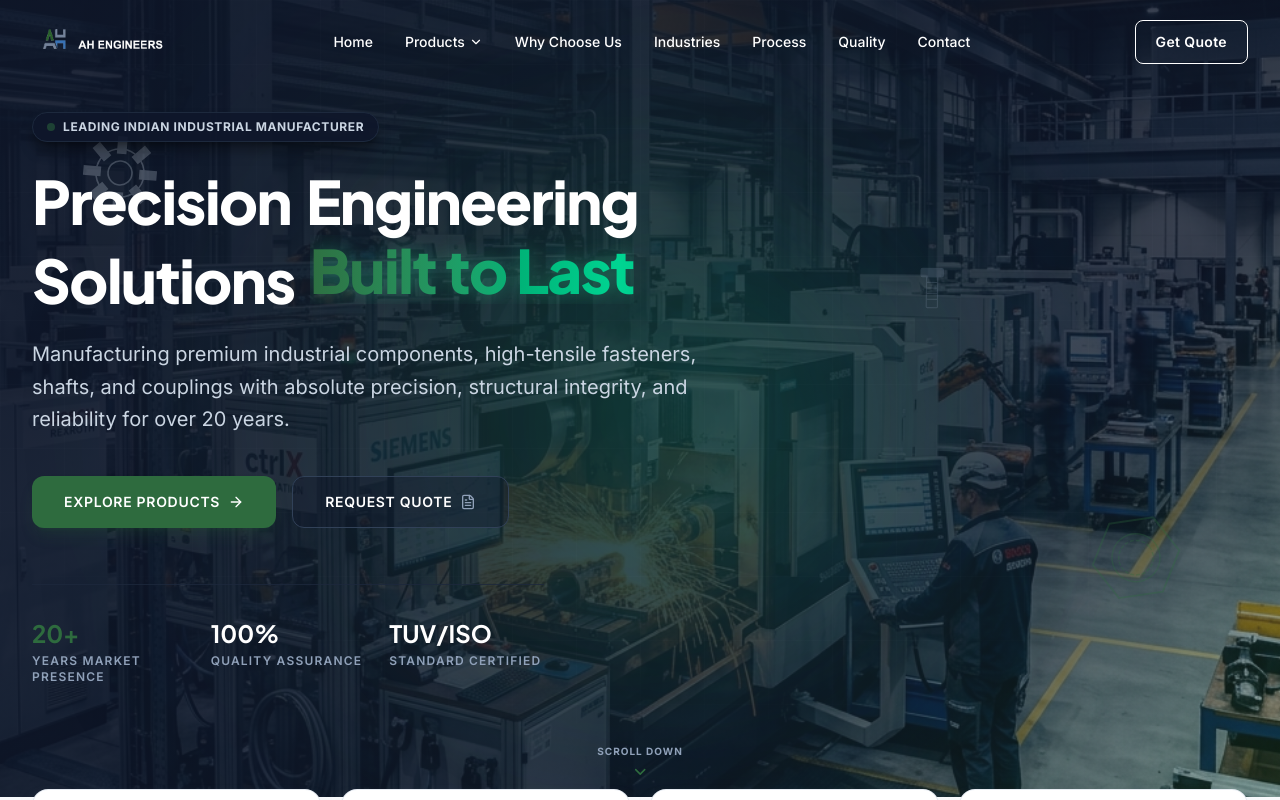
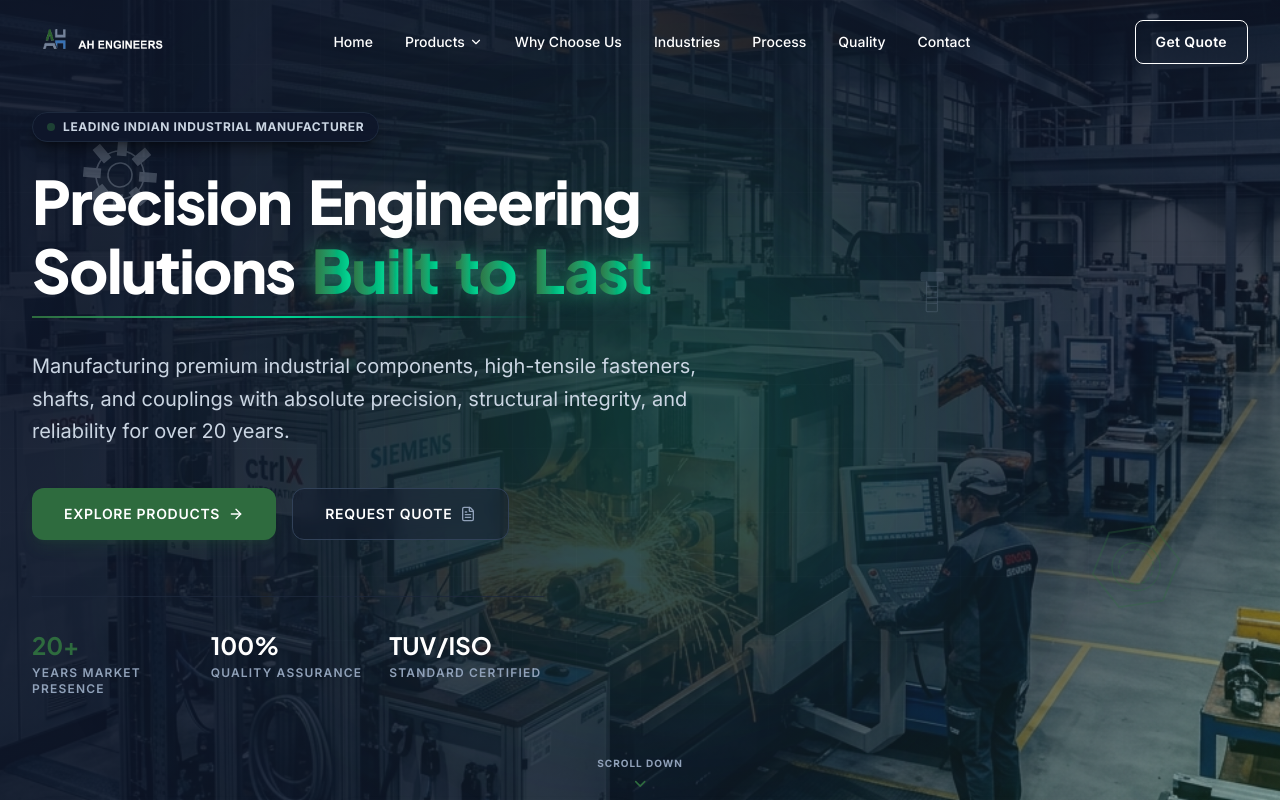
Before and after one commit to prey-patel/AH-ENGINEERS, a Next.js app: page / in a window 1280 px wide. Shown: the top 800 px of the page. Built offline with nearby package versions, Linux system fonts and the light colour scheme.

Commit message:
Implement Concept 1 Pro with 3D Split-Flap letter tumbler, molten forge cooling effect, impact shockwave flare, and laser underline draw

```diff
--- a/src/components/sections/Hero.tsx
+++ b/src/components/sections/Hero.tsx
@@ -28,6 +28,77 @@ const itemVariants: Variants = {
     },
   },
 };
+
+// Enhancement 1 & 2: 3D Split-Flap Letter Tumbler with Molten-to-Emerald Cooling
+interface LetterTumblerProps {
+  text: string;
+  isHighlight?: boolean;
+  wordIndex: number;
+  startDelay: number;
+}
+
+function LetterTumbler({ text, isHighlight = false, wordIndex, startDelay }: LetterTumblerProps) {
+  return (
+    <span className="inline-block whitespace-nowrap mr-[0.28em] [perspective:1000px] [transform-style:preserve-3d]">
+      {text.split("").map((char, charIdx) => {
+        const letterDelay = startDelay + wordIndex * 0.12 + charIdx * 0.03;
+
+        return (
+          <motion.span
+            key={charIdx}
+            initial={{
+              opacity: 0,
+              rotateX: -95,
+              y: 28,
+              scale: 0.85,
+            }}
+            animate={{
+              opacity: 1,
+              rotateX: 0,
+              y: 0,
+              scale: 1,
+            }}
+            transition={{
+              duration: 0.75,
+              delay: letterDelay,
+              type: "spring",
+              stiffness: 130,
+              damping: 14,
+            }}
+            style={{
+              transformOrigin: "top center",
+              display: "inline-block",
+              backfaceVisibility: "hidden",
+            }}
+          >
+            {isHighlight ? (
+              <motion.span
+                initial={{
+                  color: "#fffbeb",
+                  filter: "drop-shadow(0 0 25px #f59e0b) brightness(2.5)",
+                }}
+                animate={{
+                  color: "transparent",
+                  filter: "drop-shadow(0 0 10px rgba(52, 211, 153, 0.5)) brightness(1)",
+                }}
+                transition={{
+                  delay: letterDelay + 0.35,
+                  duration: 1.4,
+                  ease: "easeOut",
+                }}
+                className="bg-gradient-to-r from-primary via-emerald-400 to-primary bg-clip-text text-transparent bg-[length:200%_auto] animate-gradient-slow font-black inline-block"
+              >
+                {char}
+              </motion.span>
+            ) : (
+              <span className="text-white font-black">{char}</span>
+            )}
+          </motion.span>
+        );
+      })}
+    </span>
+  );
+}
 
 export default function Hero() {
   // Mouse position values for 3D parallax effects on floating components
@@ -103,8 +174,7 @@ export default function Hero() {
       {/* 3. Grid Overlay for Industrial Aesthetic */}
       <div className="absolute inset-0 bg-[linear-gradient(to_right,#ffffff03_1px,transparent_1px),linear-gradient(to_bottom,#ffffff03_1px,transparent_1px)] bg-[size:4rem_4rem] [mask-image:radial-gradient(ellipse_70%_60%_at_50%_40%,#000_70%,transparent_100%)] pointer-events-none" />
 
-      {/* 4. Floating 3D Engineering Elements (Gears, Hex Nut, Bolts) with Gentle Motion on All Devices */}
-      {/* Gear SVG 1 */}
+      {/* 4. Floating 3D Engineering Elements */}
       <motion.div
         style={{ x: floatX1, y: floatY1 }}
         animate={{ y: [0, -16, 0], rotate: [0, 360] }}
@@ -131,7 +201,6 @@ export default function Hero() {
         </svg>
       </motion.div>
 
-      {/* Hex Nut SVG 2 */}
       <motion.div
         style={{ x: floatX2, y: floatY2 }}
         animate={{ y: [0, 20, 0], rotate: [0, -360] }}
@@ -148,7 +217,6 @@ export default function Hero() {
         </svg>
       </motion.div>
 
-      {/* Structural Bolt SVG 3 */}
       <motion.div
         style={{ x: floatX3, y: floatY3 }}
         animate={{ y: [0, -14, 0], rotate: [0, 12, -12, 0] }}
@@ -168,98 +236,83 @@ export default function Hero() {
         </svg>
       </motion.div>
 
-      {/* 5. Main Content Area with Staggered Framer Motion Animations */}
+      {/* 5. Main Content Area with Concept 1 Pro Enhancements */}
       <div className="relative z-10 max-w-7xl mx-auto px-4 sm:px-6 md:px-8 w-full">
-        <motion.div
-          className="max-w-3xl"
-          variants={containerVariants}
-          initial="hidden"
-          animate="visible"
-        >
+        <div className="max-w-3xl">
           {/* Badge */}
-          <motion.div variants={itemVariants}>
+          <motion.div
+            initial={{ opacity: 0, y: 15 }}
+            animate={{ opacity: 1, y: 0 }}
+            transition={{ duration: 0.8, delay: 0.1 }}
+          >
             <div className="inline-flex items-center gap-2 px-3.5 py-1.5 rounded-full bg-slate-900/90 border border-slate-800 text-xs font-bold uppercase tracking-wider text-slate-300 mb-6 shadow-lg shadow-black/40 backdrop-blur-md">
               <span className="w-2 h-2 rounded-full bg-primary animate-pulse" />
               Leading Indian Industrial Manufacturer
             </div>
           </motion.div>
 
-          {/* Concept 2: CNC Laser-Scan Engraving Effect Container */}
+          {/* Concept 1 Pro: 3D Split-Flap Letter Tumbler Animated Heading */}
           <div className="relative">
-            {/* Moving Glowing Laser Scanline Sweep */}
-            <motion.div
-              initial={{ y: "0%", opacity: 0 }}
-              animate={{
-                y: ["0%", "100%"],
-                opacity: [0, 1, 1, 0],
-              }}
-              transition={{
-                duration: 2.0,
-                ease: "easeInOut",
-                delay: 0.2,
-              }}
-              className="absolute left-0 right-0 h-[2px] bg-gradient-to-r from-transparent via-emerald-400 to-transparent shadow-[0_0_20px_#34d399] z-20 pointer-events-none"
-            />
+            <h1 className="text-4xl sm:text-5xl lg:text-6xl font-heading font-black tracking-tight leading-[1.15] text-white mb-2">
+              <LetterTumbler text="Precision" wordIndex={0} startDelay={0.25} />
+              <LetterTumbler text="Engineering" wordIndex={1} startDelay={0.25} />
+              <br className="hidden sm:inline" />
+              <LetterTumbler text="Solutions" wordIndex={2} startDelay={0.25} />
 
-            {/* Laser Engraved Heading */}
-            <h1 className="text-4xl sm:text-5xl lg:text-6xl font-heading font-black tracking-tight leading-[1.15] text-white mb-6">
-              {[
-                { word: "Precision", breakAfter: false },
-                { word: "Engineering", breakAfter: true },
-                { word: "Solutions", breakAfter: false },
-              ].map((item, idx) => (
-                <span key={idx} className="inline-block">
-                  <motion.span
-                    initial={{ opacity: 0, filter: "drop-shadow(0 0 25px #34d399) brightness(2.5)", y: 12 }}
-                    animate={{ opacity: 1, filter: "drop-shadow(0 0 0px transparent) brightness(1)", y: 0 }}
-                    transition={{
-                      duration: 0.7,
-                      delay: 0.3 + idx * 0.18,
-                      ease: "easeOut",
-                    }}
-                    className="inline-block mr-[0.25em] text-white"
-                  >
-                    {item.word}
-                  </motion.span>
-                  {item.breakAfter && <br className="hidden sm:inline" />}
-                </span>
-              ))}
+              <span className="relative inline-block">
+                <LetterTumbler text="Built" isHighlight wordIndex={3} startDelay={0.25} />
+                <LetterTumbler text="to" isHighlight wordIndex={4} startDelay={0.25} />
+                <LetterTumbler text="Last" isHighlight wordIndex={5} startDelay={0.25} />
 
-              {/* Built to Last Laser Beam Highlight */}
-              <span className="relative inline-block overflow-hidden">
-                <motion.span
-                  initial={{ opacity: 0, filter: "drop-shadow(0 0 35px #34d399) brightness(3)", scale: 0.94 }}
-                  animate={{ opacity: 1, filter: "drop-shadow(0 0 10px rgba(52, 211, 153, 0.4)) brightness(1)", scale: 1 }}
-                  transition={{ duration: 0.9, delay: 0.95, ease: "easeOut" }}
-                  className="bg-gradient-to-r from-primary via-emerald-400 to-primary bg-clip-text text-transparent bg-[length:200%_auto] animate-gradient-slow font-black inline-block"
-                >
-                  Built to Last
-                </motion.span>
-
-                {/* Laser Flare Sweep across Built to Last */}
+                {/* Enhancement 3: Impact Shockwave Flare Ring */}
                 <motion.div
-                  initial={{ x: "-100%" }}
-                  animate={{ x: "200%" }}
-                  transition={{ duration: 1.1, delay: 1.05, ease: "easeInOut" }}
-                  className="absolute inset-0 bg-gradient-to-r from-transparent via-white/80 to-transparent w-1/2 -skew-x-12 pointer-events-none"
+                  initial={{ scale: 0.7, opacity: 0 }}
+                  animate={{ scale: [0.7, 1.25, 1.4], opacity: [0, 0.85, 0] }}
+                  transition={{ duration: 1.1, delay: 1.35, ease: "easeOut" }}
+                  className="absolute -inset-2 rounded-xl border-2 border-emerald-400/80 shadow-[0_0_35px_#34d399] pointer-events-none"
                 />
               </span>
             </h1>
 
-            {/* Laser Engraved Subheading */}
-            <motion.p
-              initial={{ opacity: 0, y: 14, filter: "drop-shadow(0 0 12px #34d399) brightness(1.6)" }}
-              animate={{ opacity: 1, y: 0, filter: "drop-shadow(0 0 0px transparent) brightness(1)" }}
-              transition={{ duration: 0.9, delay: 1.25, ease: "easeOut" }}
-              className="text-base sm:text-lg md:text-xl text-slate-300 font-normal leading-relaxed mb-10 max-w-2xl"
-            >
-              Manufacturing premium industrial components, high-tensile fasteners, shafts, and couplings with absolute precision, structural integrity, and reliability for over 20 years.
-            </motion.p>
+            {/* Enhancement 5: Laser Underline Draw */}
+            <div className="relative mt-3 mb-8 overflow-hidden max-w-lg">
+              <motion.div
+                initial={{ scaleX: 0 }}
+                animate={{ scaleX: 1 }}
+                transition={{ duration: 0.9, delay: 1.45, ease: [0.22, 1, 0.36, 1] }}
+                style={{ transformOrigin: "left center" }}
+                className="h-[2px] bg-gradient-to-r from-primary via-emerald-400 to-transparent shadow-[0_0_12px_#34d399]"
+              />
+            </div>
           </div>
 
-          {/* Action Buttons with Smooth Motion */}
+          {/* 3D Tumbler Staggered Subheading */}
+          <p className="text-base sm:text-lg md:text-xl text-slate-300 font-normal leading-relaxed mb-10 max-w-2xl [perspective:800px]">
+            {"Manufacturing premium industrial components, high-tensile fasteners, shafts, and couplings with absolute precision, structural integrity, and reliability for over 20 years."
+              .split(" ")
+              .map((word, idx) => (
+                <motion.span
+                  key={idx}
+                  initial={{ opacity: 0, rotateX: -65, y: 15 }}
+                  animate={{ opacity: 1, rotateX: 0, y: 0 }}
+                  transition={{
+                    duration: 0.5,
+                    delay: 1.5 + idx * 0.025,
+                    ease: [0.22, 1, 0.36, 1],
+                  }}
+                  style={{ transformOrigin: "top center" }}
+                  className="inline-block mr-[0.28em]"
+                >
+                  {word}
+                </motion.span>
+              ))}
+          </p>
+
+          {/* Action Buttons */}
           <motion.div
-            variants={itemVariants}
+            initial={{ opacity: 0, y: 20 }}
+            animate={{ opacity: 1, y: 0 }}
+            transition={{ duration: 0.8, delay: 2.2 }}
             className="flex flex-col sm:flex-row gap-4 mb-14"
           >
             <motion.div whileHover={{ scale: 1.03, y: -2 }} whileTap={{ scale: 0.98 }}>
@@ -294,7 +347,9 @@ export default function Hero() {
 
           {/* Banner Statistics */}
           <motion.div
-            variants={itemVariants}
+            initial={{ opacity: 0, y: 20 }}
+            animate={{ opacity: 1, y: 0 }}
+            transition={{ duration: 0.8, delay: 2.4 }}
             className="grid grid-cols-3 gap-6 pt-8 border-t border-slate-800/80 max-w-lg"
           >
             <motion.div whileHover={{ y: -3 }} transition={{ duration: 0.3 }}>
@@ -310,7 +365,7 @@ export default function Hero() {
               <div className="text-[10px] sm:text-xs text-slate-400 uppercase tracking-widest font-semibold mt-1">Standard Certified</div>
             </motion.div>
           </motion.div>
-        </motion.div>
+        </div>
       </div>
 
       {/* Smooth Animated Scroll Down Indicator */}
@@ -318,7 +373,7 @@ export default function Hero() {
         initial={{ opacity: 0, y: 10 }}
         animate={{ opacity: 1, y: [0, 8, 0] }}
         transition={{
-          opacity: { delay: 1, duration: 0.8 },
+          opacity: { delay: 2.5, duration: 0.8 },
           y: { duration: 2, repeat: Infinity, ease: "easeInOut" },
         }}
         className="absolute bottom-6 left-1/2 -translate-x-1/2 flex flex-col items-center gap-1 cursor-pointer"
```
